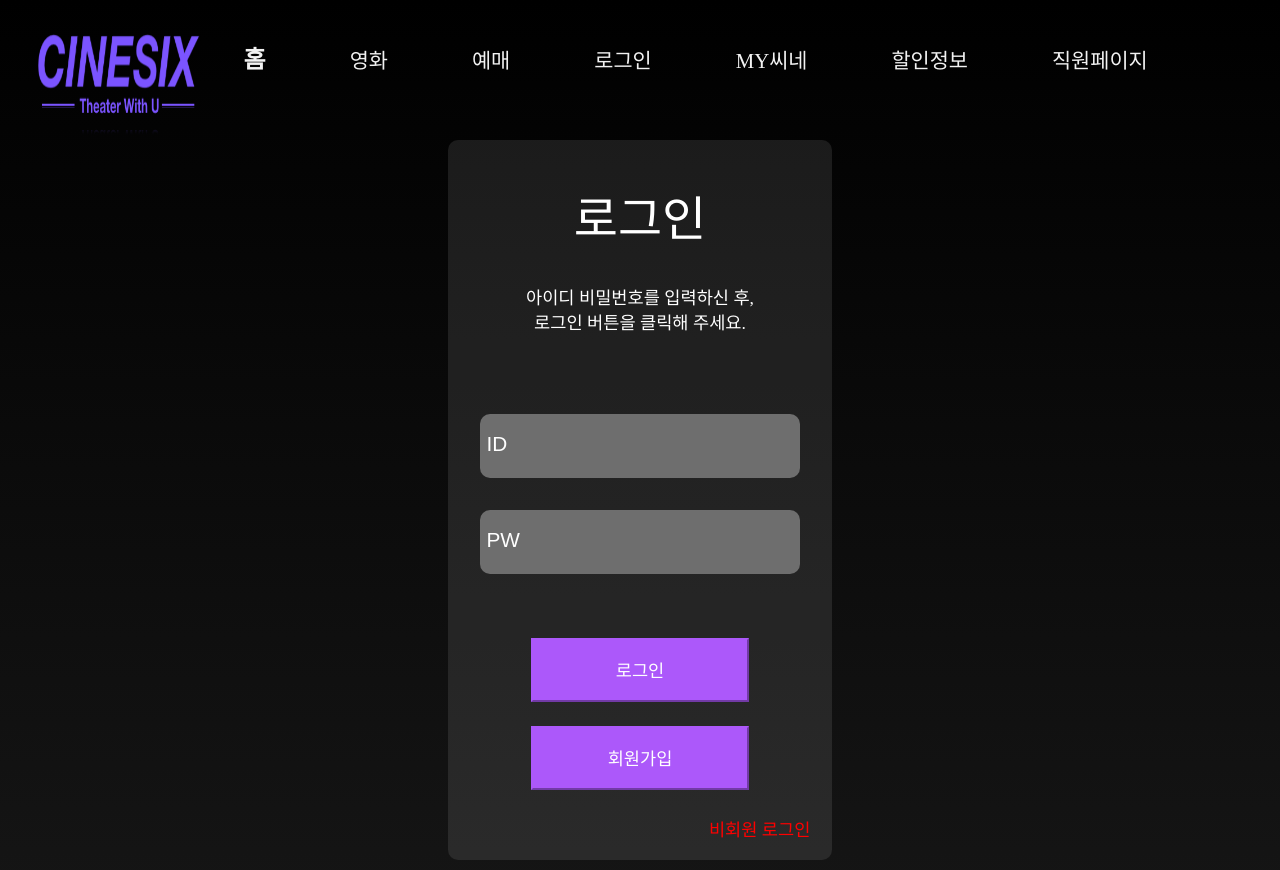
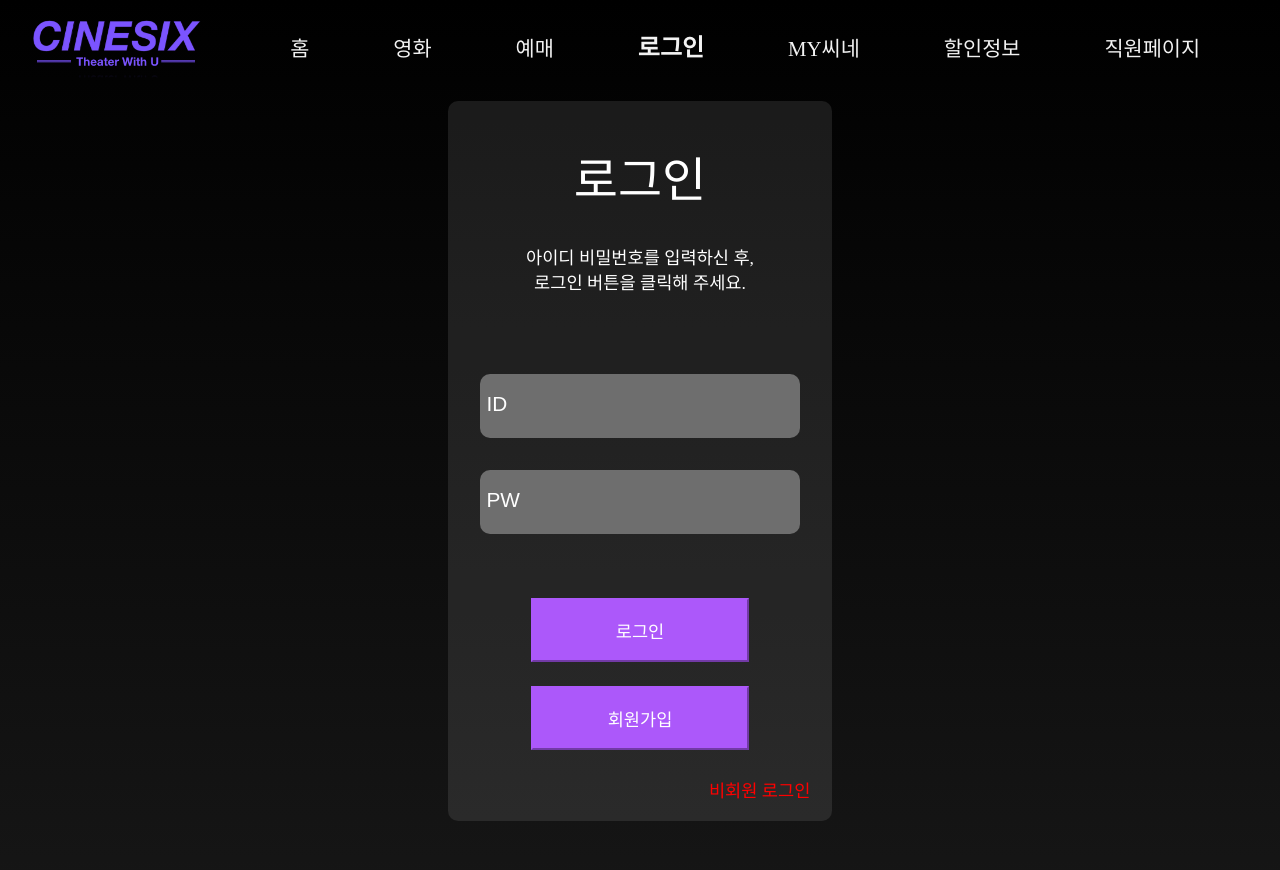
Before and after one commit to akalswl14/db6_moviesystem, a plain HTML site: page cine_login.html in a window 1280 px wide. Shown: the top 870 px of the page. Drawn offline with Linux system fonts and the light colour scheme.

Commit message:
fixed cine_login.html Issue - #2

```diff
--- a/cine_login.html
+++ b/cine_login.html
@@ -7,15 +7,19 @@
 </head>
 <body>
     <div id=upbox>
-        <img class = 'header' src="img/logo2.png">
+        <div class="header">
+            <img src="img/logo2.png">
+        </div>
+        <div class="navbox">
             <div class="topnav">
-            <a class="active" href="#home">홈</a>
+                <a href="main.html">홈</a>
                 <a href="#movie">영화</a>
                 <a href="#reserve">예매</a>
-            <a href="#login">로그인</a>
+                <a class="active" href="cine_login.html">로그인</a>
                 <a href="#mycine">MY씨네</a>
                 <a href="#discount">할인정보</a>
                 <a href="#stafflogin">직원페이지</a>
+            </div>
         </div>
     </div>
         <div id="box">
--- a/css/login.css
+++ b/css/login.css
@@ -98,20 +98,33 @@ input:focus::-webkit-input-placeholder, textarea:focus::-webkit-input-placeholde
     margin-right: auto;
     font-size: 1.1rem;
 }
+#upbox{
+    height: 68.7px;
+    vertical-align: middle;
+    margin-bottom: 3vh;
+}
 
 .header{
-    text-align: left;
-    margin-left: 2vw;
-    width: 166px;
-    height: 123px;
+    text-align: center;
     display: inline-block;
+    vertical-align: middle;
+    width: 17%;
+}
+.header img{
+    width: 80%;
+}
+
+.navbox{
+    width: 82%;
+    display: inline-block;
+    text-align: center;
+    vertical-align: middle;
 }
 .topnav {
     overflow: hidden;
-    height: 12vh;
-    width: 80vw;
-    margin-top: 4vh;
     display: inline-block;
+    vertical-align: middle;
+
 }
 
 .topnav a {
```
Lines whose indentation alone changed are shown as unchanged.
